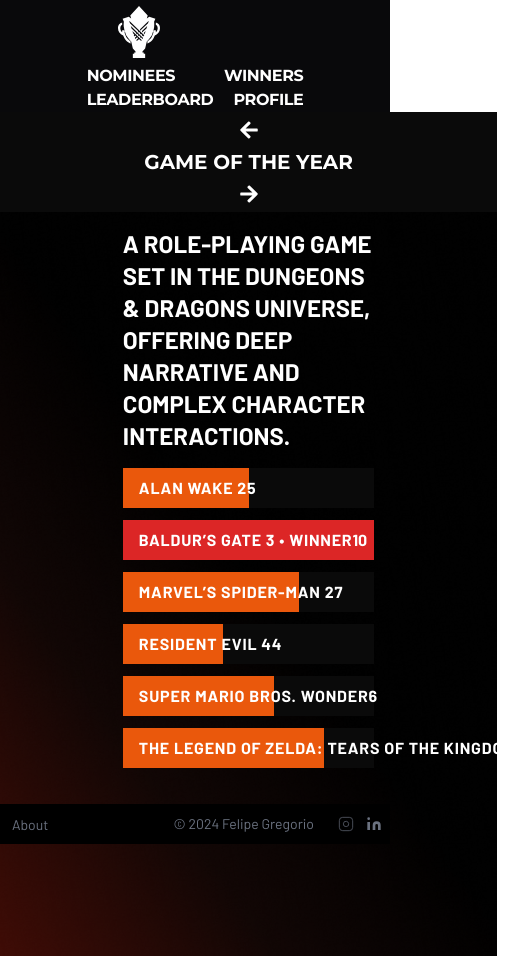
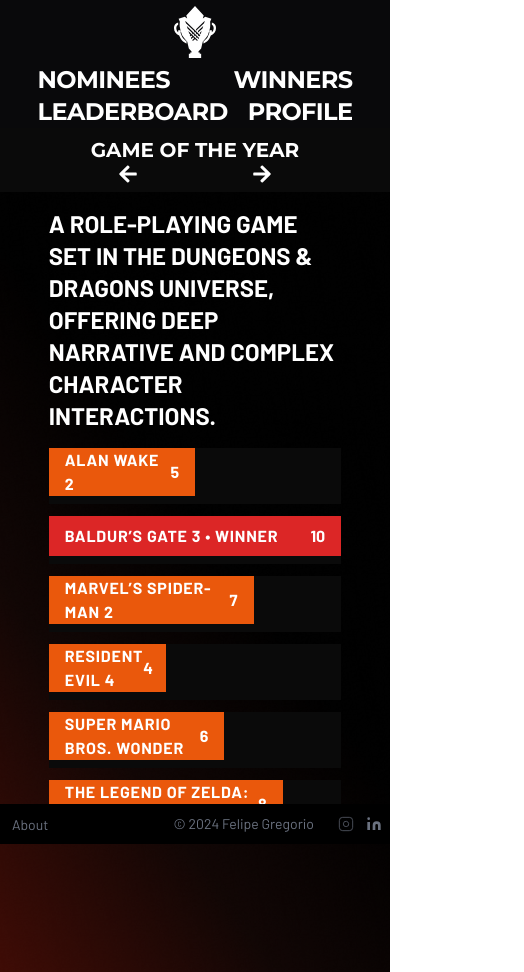
Before and after one commit to flp-gregorio/goty-bet, a React (Vite) app: page /winners in a window 390 px wide. Shown: the whole page, 524 px wide, since content can reach past the window. Built offline with nearby package versions, Linux system fonts and the light colour scheme.

Commit message:
even more responsiveness

```diff
--- a/src/components/HeaderComponent.tsx
+++ b/src/components/HeaderComponent.tsx
@@ -2,7 +2,7 @@ import { Link } from "react-router-dom";
 
 const HeaderComponent = () => {
   return (
-    <header className="text-gray-600 antialiased bg-zinc-950 font-montserrat font-bold text-1xl w-full tracking-tight">
+    <header className="text-gray-600 antialiased bg-zinc-950 font-montserrat font-bold text-2xl md:text-1xl w-full tracking-tight">
       <div className="container mx-auto flex flex-wrap items-center justify-between px-3">
         <nav className="lg:flex lg:items-center mx-auto grid grid-cols-1 ">
           <div className="flex justify-between md:flex-row md:order-1 order-2">
@@ -19,7 +19,7 @@ const HeaderComponent = () => {
               WINNERS
             </Link>
           </div>
-          <Link to="/" className="group order-1 md:order-2 m-auto mx-5">
+          <Link to="/" className="group order-1 md:order-2 m-auto">
             <svg
               className="w-16 h-16 text-black py-1 transition duration-300 ease-in-out filter hover:drop-shadow-[0_0_10px_rgba(234,88,12,0.3)]"
               xmlns="http://www.w3.org/2000/svg"
--- a/src/components/NavigationComponent.tsx
+++ b/src/components/NavigationComponent.tsx
@@ -8,15 +8,28 @@ type NavHeaderProps = {
 
 const NavigationComponent = (props: NavHeaderProps) => {
   return (
-    <div className="flex flex-col items-center justify-center text-center text-white font-montserrat uppercase font-bold text-xl h-full w-full py-2 bg-neutral-950 md:flex-row md:justify-center md:items-center">
-      <button className="uppercase text-xl" onClick={props.onPrevious}>
-        <FaArrowLeft className="md:mr-0 mb-2" />
-      </button>
-      <h1 className="font-bold min-w-[24rem] text-xl">{props.headerText}</h1>
-      <button className="uppercase text-xl" onClick={props.onNext}>
-        <FaArrowRight className="md:ml-0 mt-2" />
-      </button>
-    </div>
+    <>
+      <div className="md:flex flex-grid items-center justify-center text-center text-white font-montserrat uppercase font-bold text-xl h-full w-full py-2 bg-neutral-950 md:flex-row md:justify-center md:items-center hidden">
+        <button className="uppercase text-xl order-2" onClick={props.onPrevious}>
+          <FaArrowLeft className="md:mr-0 mb-2 md:order-1" />
+        </button>
+        <h1 className="font-bold min-w-[24rem] text-xl order-1 md:order-2">{props.headerText}</h1>
+        <button className="uppercase text-xl order-3" onClick={props.onNext}>
+          <FaArrowRight className="md:ml-0 mt-2" />
+        </button>
+      </div>
+      <div className="md:hidden flex flex-col items-center justify-center text-center text-white font-montserrat uppercase font-bold text-xl h-full w-full py-2 bg-neutral-950">
+        <h1 className="font-bold min-w-[24rem] text-xl">{props.headerText}</h1>
+        <div className="flex min-w-[24rem] justify-evenly items-center">
+          <button className="uppercase text-xl" onClick={props.onPrevious}>
+            <FaArrowLeft />
+          </button>
+          <button className="uppercase text-xl" onClick={props.onNext}>
+            <FaArrowRight />
+          </button>
+        </div>
+      </div>
+    </>
   );
 };
 
--- a/src/components/WinnerComponent.tsx
+++ b/src/components/WinnerComponent.tsx
@@ -17,15 +17,15 @@ const WinnerComponent = (props: WinnerComponentProps) => {
     const progressBarBg = isWinner ? "bg-red-600" : "bg-orange-600";
 
     return (
-      <div key={nominee.Nominee} className="flex mb-3">
+      <div key={nominee.Nominee} className="flex mb-3 md:h-10 h-fit ">
         <div className="w-full font-barlow">
-          <div className="w-full h-10 bg-neutral-950">
+          <div className="w-full bg-neutral-950 pb-2 md:pb-0">
             <div
-              className={`h-10 ${progressBarBg} flex items-center text-white font-bold`}
+              className={`min-h-10 ${progressBarBg} flex text-white font-bold`}
               style={{ width: `${now}%` }}
             >
-              <div className="flex justify-between w-full px-4">
-                <div className="flex-grow text-nowrap text-white font-bold uppercase tracking-wider antialiased overflow-clip">
+              <div className="flex justify-between w-full px-4 items-center">
+                <div className="flex-grow md:text-nowrap text-white font-bold uppercase tracking-wider antialiased md:overflow-clip">
                   {labelName}
                 </div>
                 <div className={`${nominee.Votes === 0 ? 'hidden' : 'shown'}`}>
@@ -43,7 +43,7 @@ const WinnerComponent = (props: WinnerComponentProps) => {
   const winnerIndex = props.data.findIndex((nominee) => nominee.Votes === maxVotes);
 
   return (
-    <div className="bg-transparent px-10 flex flex-col w-2/3 mx-auto">
+    <div className="bg-transparent md:px-10 flex flex-col w-3/4 mx-auto">
       <div className="flex justify-end my-4 ">
         <h1 className="text-white uppercase font-barlow text-2xl font-bold">
           {props.data[winnerIndex].Description}
--- a/src/pages/Winners/index.tsx
+++ b/src/pages/Winners/index.tsx
@@ -29,13 +29,12 @@ const Winners = () => {
                 onNext={handleNextCategory}
                 headerText={currentCategoryKey}
             />
-            <div className="m-auto align-middle min-h-[75vh] flex">
+            <div className="flex justify-center w-screen">
                 <WinnerComponent
                     category={currentCategory.description}
                     data={currentCategory.nominees}
                 />
             </div>
-
         </LayoutSystemComponent>
     );
 };
```
